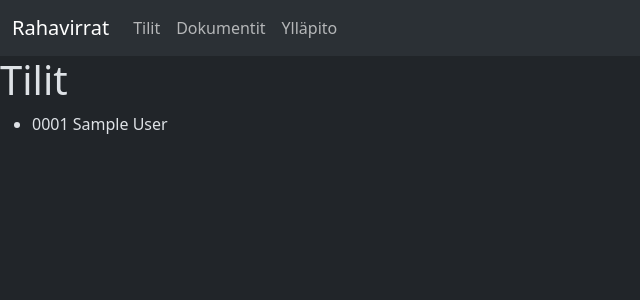
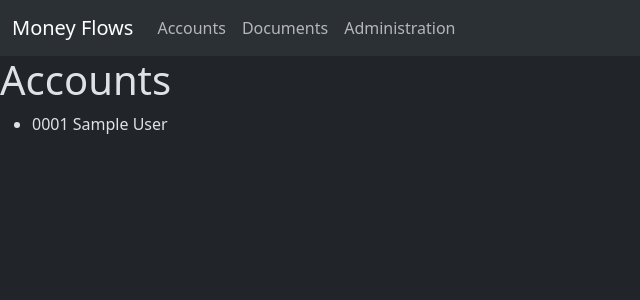
Before and after one commit to HasanbasriUysal/django-menot, a Django app: page /tilit/ in a window 1280 px wide. Shown: the top 300 px of the page, without its empty margins (0-640 px from the left). Run offline with Django 4.2, Linux system fonts and the light colour scheme; a user stored in the database is signed in; tables that the repository leaves empty hold one stand-in row (values such as "Sample post").

Commit message:
kaanna suomennettavat tekstit html

```diff
--- a/moneyflow/templates/moneyflow/accounts.html
+++ b/moneyflow/templates/moneyflow/accounts.html
@@ -1,8 +1,9 @@
 {% extends "moneyflow/base.html" %}
+{% load i18n %}
 
 {% block content %}
 
-<h1>Tilit</h1>
+<h1>{%translate "Accounts" %}</h1>
 <ul>
     {% for account in accounts %}
     <li>{{account}}</li>
--- a/moneyflow/templates/moneyflow/base.html
+++ b/moneyflow/templates/moneyflow/base.html
@@ -1,5 +1,9 @@
+{% load i18n %}
 <!DOCTYPE html>
-<html lang="fi" data-bs-theme="dark">
+<html
+    lang="{% translate 'en' context 'Language code for html lang attribute' %}"
+    data-bs-theme="dark">
+
     <head>
         <meta charset="UTF-8">
         <meta name="viewport" content="width=device-width, initial-scale=1">
@@ -14,7 +18,7 @@
     <body>
         <nav class="navbar navbar-expand-lg bg-body-tertiary">
             <div class="container-fluid">
-              <a class="navbar-brand" href="{% url 'index'%}">Rahavirrat</a>
+              <a class="navbar-brand" href="{% url 'index'%}">{%translate "Money Flows" %}</a>
               <button
                     class="navbar-toggler"
                     type="button"
@@ -22,7 +26,7 @@
                     data-bs-target="#navbarNav"
                     aria-controls="navbarNav"
                     aria-expanded="false"
-                    aria-label="Näytä tai piilota navigaatioo">
+                    aria-label="{%translate "Toogle navigation visibility" %}">
                 <span class="navbar-toggler-icon"></span>
               </button>
               <div class="collapse navbar-collapse" id="navbarNav">
@@ -31,17 +35,17 @@
                   <li class="nav-item">
                     <a class="nav-link {% if url_name == 'accounts' %} active {% endif %}"
                     href="{% url 'accounts'%}"
-                    >Tilit</a>
+                    >{%translate "Accounts" %}</a>
                   </li>
                   <li class="nav-item">
-                    <a class="nav-link {% if url_name == 'documents' %} active {% endif %}"
+                    <a class="nav-link {% if url_name == 'documents' %}active{% endif %}"
                     href="{% url 'documents'%}"
-                    >Dokumentit</a>
+                    >{%translate "Documents" %}</a>
                   </li>
                   <li class="nav-item">
                     <a class="nav-link"
                     href="{% url 'admin:index'%}"
-                    >Ylläpito</a>
+                    >{%translate "Administration" context "navigation" %}</a>
                   </li>
                   {% endwith %}
                 </ul>
--- a/moneyflow/templates/moneyflow/documents.html
+++ b/moneyflow/templates/moneyflow/documents.html
@@ -1,8 +1,10 @@
 {%extends "moneyflow/base.html" %}
+{% load i18n %}
 
 {% block content %}
 
-<h1>Dokumentit</h1>
+<h1>{%translate "Documents" %}</h1>
+
 <ul>
     {% for doc in documents %}
     <li>{{doc}}</li>
--- a/moneyflow/templates/moneyflow/index.html
+++ b/moneyflow/templates/moneyflow/index.html
@@ -1,7 +1,9 @@
 {%extends "moneyflow/base.html" %}
+{% load i18n %}
 
 {% block content %}
 
-<h1>Tervetuloa!</h1>
+<h1>{% translate "Welcome!" %}</h1>
+
 
 {% endblock %}
```
Also changed, not shown: locale/fi/LC_MESSAGES/django.po, moneyflow/locale/fi/LC_MESSAGES/django.po.
